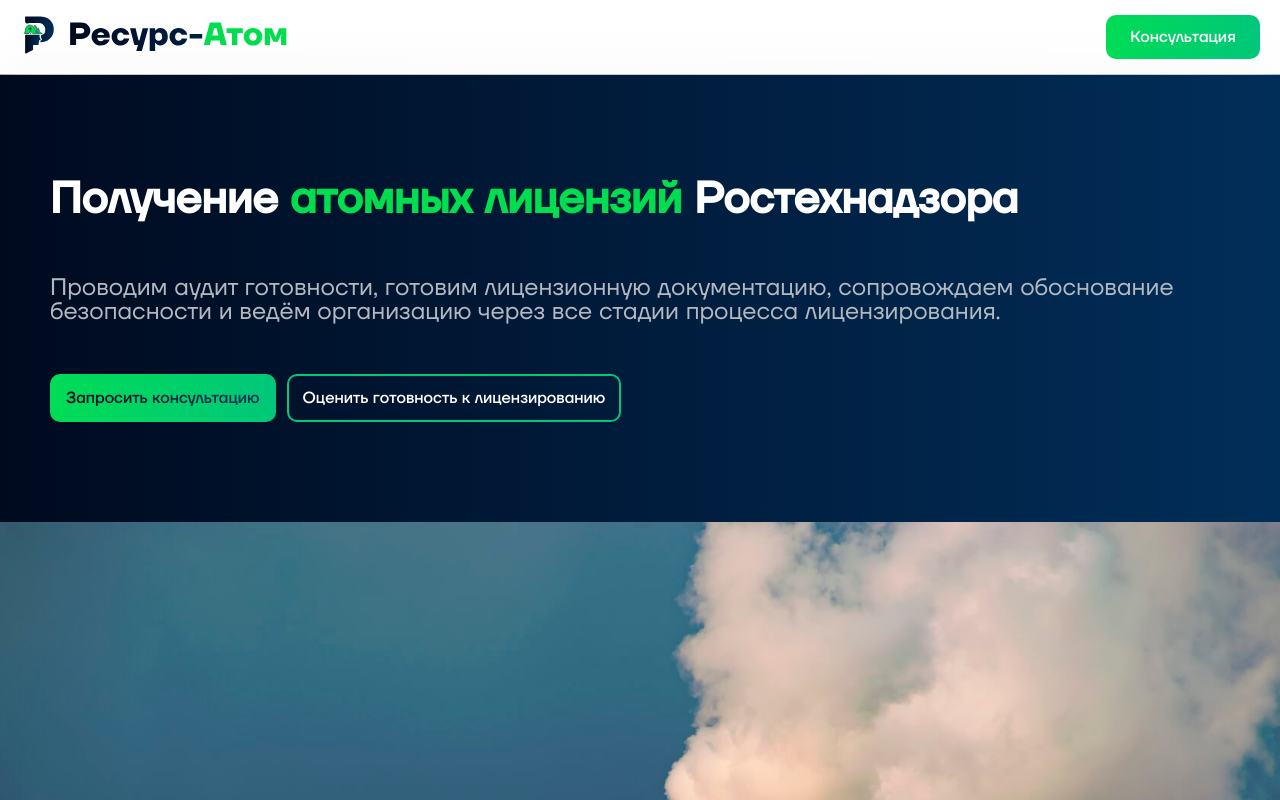
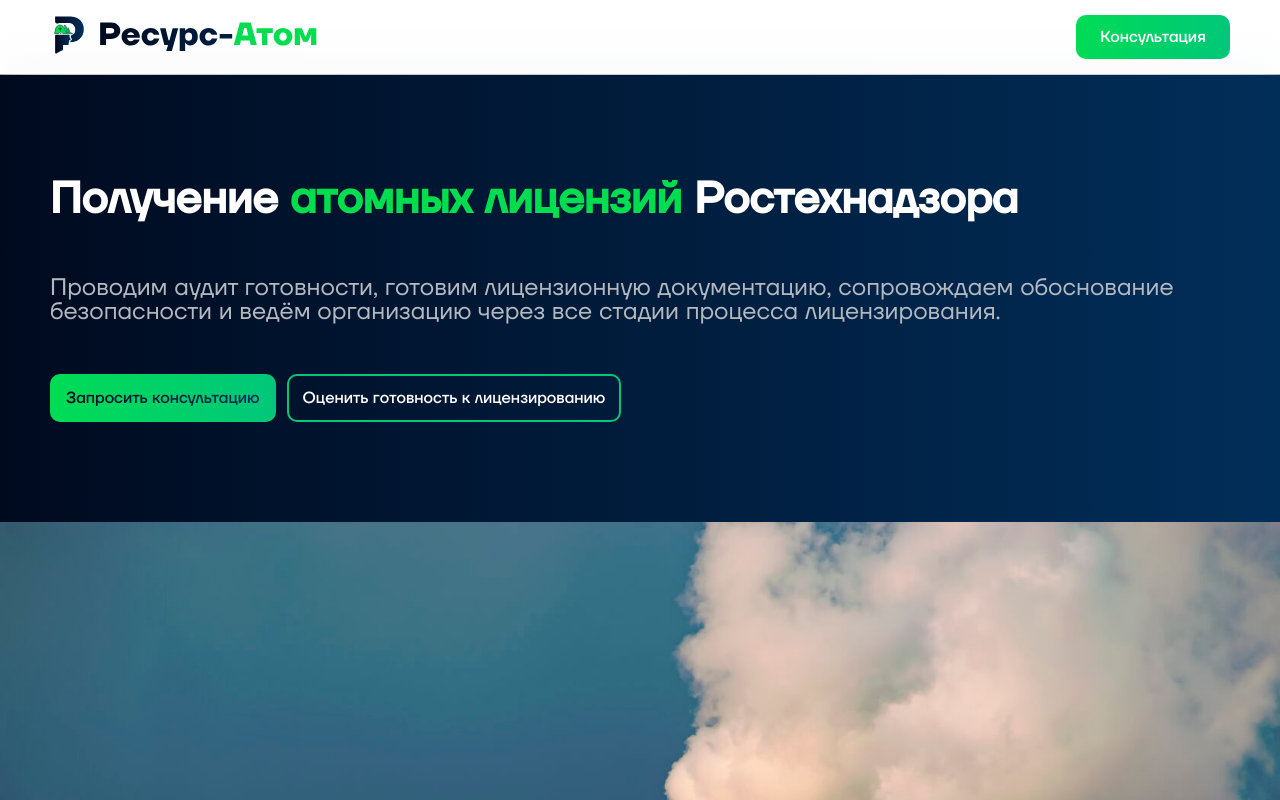
Before and after one commit to AAAlex2001/resurs-atom, a Next.js app in the folder frontend/: page / in a window 1280 px wide. Shown: the top 800 px of the page. Built offline with nearby package versions, Linux system fonts and the light colour scheme.

Commit message:
хедер правка

```diff
--- a/frontend/src/widgets/Header/style.module.scss
+++ b/frontend/src/widgets/Header/style.module.scss
@@ -59,6 +59,10 @@
     .headerButtonFulled {
         max-width: 154px;
     }
+
+    .headerContent {
+        padding: 15px 50px;
+    }
 }
 
 
```
